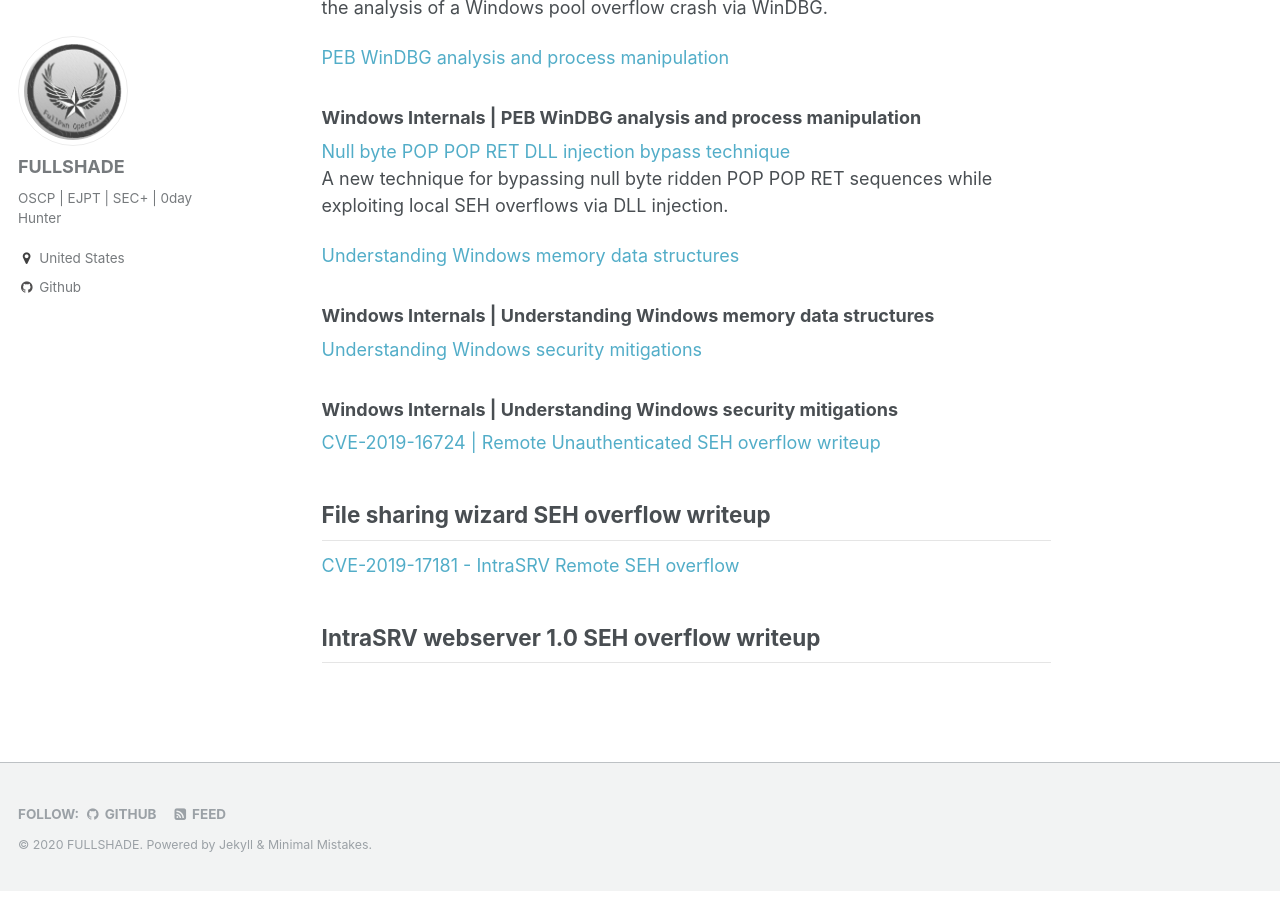
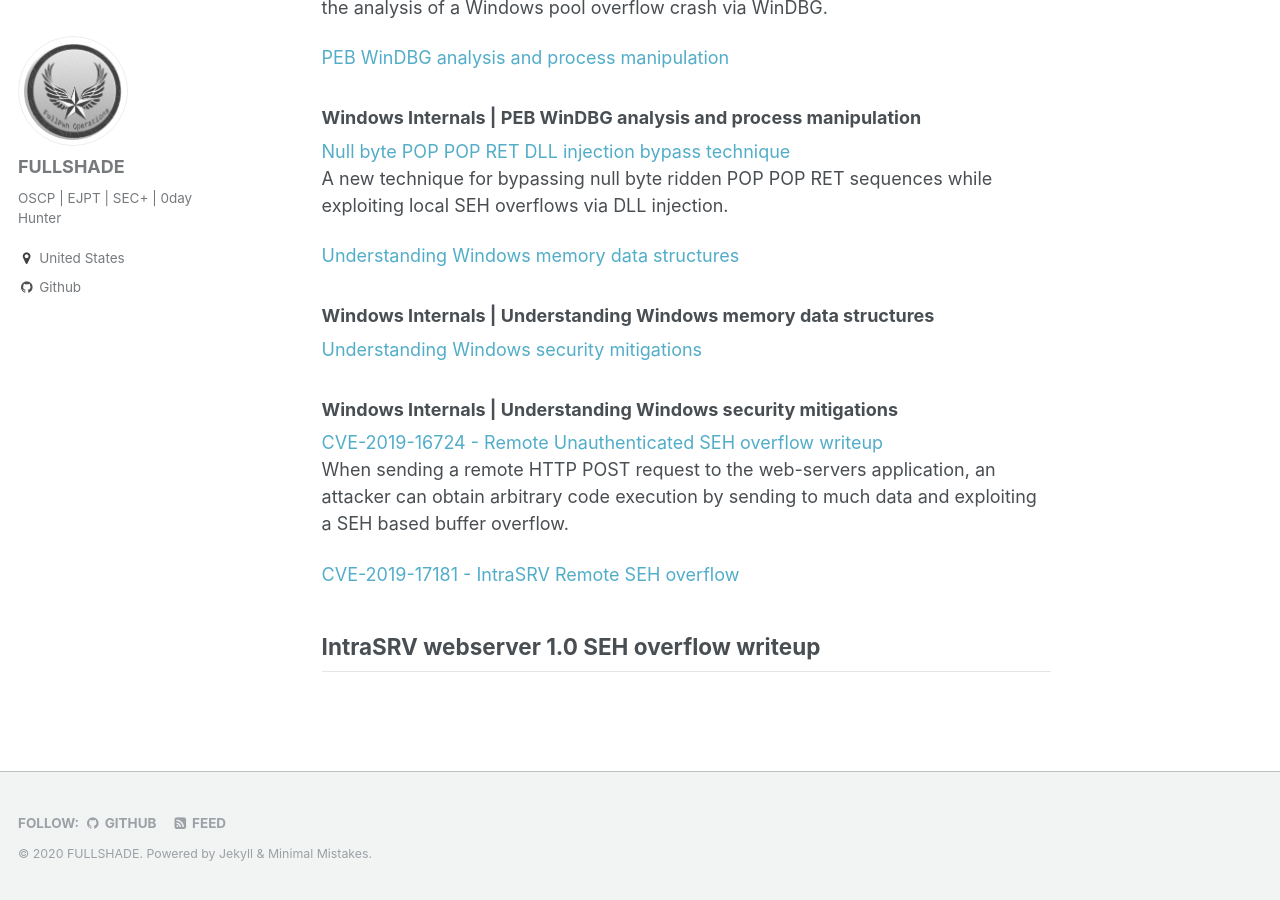
Before and after one commit to asdyxcyxc/FULLSHADE.github.io, a Jekyll site: the page built from _pages/posts.md, in a window 1280 px wide and 900 px high, scrolled down 2231 px. Built offline with Jekyll 4.4.1, drawn with Linux system fonts in a browser that asks for light colours.

Commit message:
Update 2019-9-23-CVE-2019-16724-Remote-Unauthenticated-SEH-overflow.md

```diff
--- a/_posts/2019-9-23-CVE-2019-16724-Remote-Unauthenticated-SEH-overflow.md
+++ b/_posts/2019-9-23-CVE-2019-16724-Remote-Unauthenticated-SEH-overflow.md
@@ -1,14 +1,9 @@
 ---
 layout: post
-title: CVE-2019-16724 | Remote Unauthenticated SEH overflow writeup
+title: CVE-2019-16724 - Remote Unauthenticated SEH overflow writeup
 date:   2019-9-23
 categories: CVE writeup
 ---
-
-
-## File sharing wizard SEH overflow writeup
-
-----
 
 When sending a remote HTTP POST request to the web-servers application, an attacker can obtain arbitrary code execution by
 sending to much data and exploiting a SEH based buffer overflow.
```
